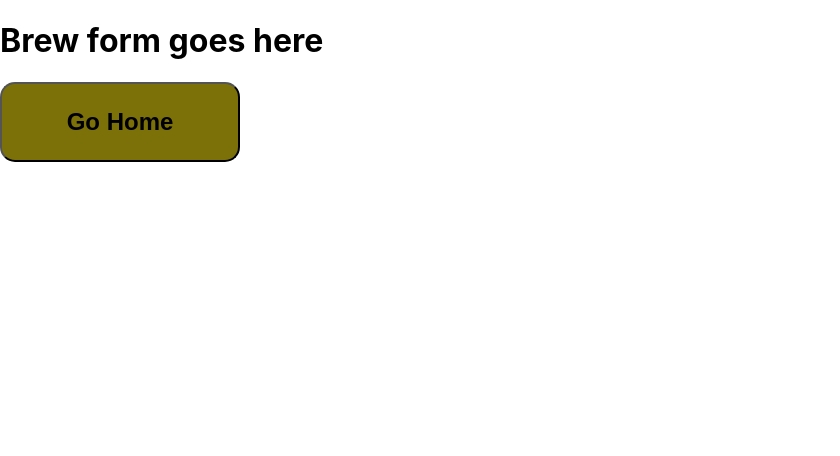
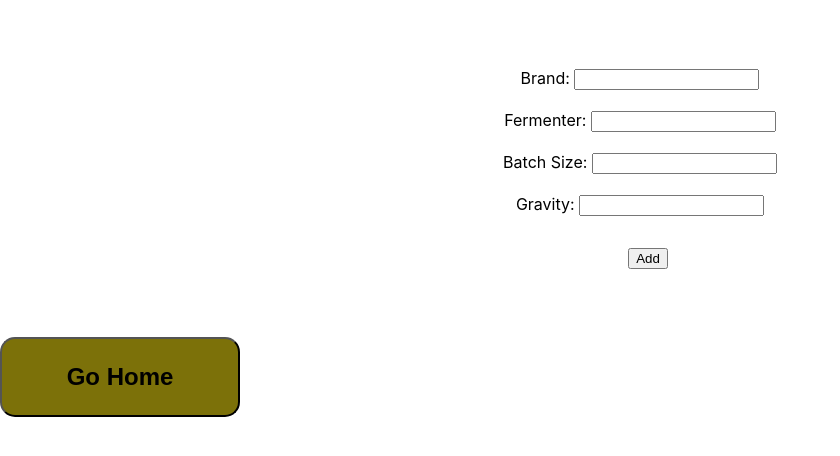
Before and after one commit to srsmith0/yeast-handler, a Next.js app: page /user/addbrew in a window 1280 px wide. Shown: the top 456 px of the page, without its empty margins (0-840 px from the left). Built offline with nearby package versions, Linux system fonts and the light colour scheme.

Commit message:
added addBrew component and cleaned up addYeast

```diff
--- a/components/AddBrew.tsx
+++ b/components/AddBrew.tsx
@@ -1,13 +1,108 @@
 import HomeButton from "../utils/HomeButton";
+import { useState } from "react";
+import styled from 'styled-components';
+
+import Input from '../utils/Input';
+
+
 
 const AddBrew = () => {
+    const [brand, setBrand] = useState('');
+    const [fermenter, setFermenter] = useState('');
+    const [batchSize, setBatchSize] = useState('');
+    const [gravity, setGravity] = useState('');
+
+    const brew = {
+        brand,
+        fermenter,
+        batchSize,
+        gravity
+    }
+
+    const clearData = () => {
+        setBrand('');
+        setFermenter('');
+        setBatchSize('');
+        setGravity('');
+    }
+    const handleSubmit = (e) => {
+        e.preventDefault()
+        //TODO: post to database
+        console.log(brew)
+        clearData();
+    };
 
     return (
         <>
-        <h1>Brew form goes here</h1>
+         <BrewForm id="brewForm" onSubmit={handleSubmit}>
+                <BrewInput>
+                    <Input required={true} value={brand} valueChange={setBrand} name="brand" title="Brand: " />
+                </BrewInput>
+                <BrewInput>
+                    <Input required={true} value={fermenter} valueChange={setFermenter} name="fermenter" title="Fermenter: " />
+                </BrewInput>
+                <BrewInput>
+                    <Input required={true} value={batchSize} valueChange={setBatchSize} name="batchSize" title="Batch Size: " />
+                </BrewInput>
+               <BrewInput>
+                    <Input required={true} value={gravity} valueChange={setGravity} name="gravity" title="Gravity: " />
+                </BrewInput>
+                  {/*<BrewInput>
+                    <Input required={true} value={source} valueChange={setSource} name="source" title="Source: " />
+                </BrewInput>
+                <BrewInput>
+                    <Input required={true} value={supplier} valueChange={setSupplier} name="supplier" title="Supplier: " />
+                </BrewInput>
+                <BrewInput>
+                    <Input required={true} value={quantity} valueChange={setQuantity} name="quantity" title="Quantity: " />
+                </BrewInput>
+                <BrewInput>
+                    <label htmlFor="propType">Choose Prop Type: </label>
+                    <select id="propType" name="propType" onChange={changeProp}>
+                        <option value="Direct" selected>Direct</option>
+                        <option value="One Step">One Step</option>
+                        <option value="Two Step">Two Step</option>
+                    </select>
+                </BrewInput>
+                {propType==="One Step" ?
+                <BrewInput>
+                    <Input required={true} value={propWort} valueChange={setPropWort} name="propWort" title="Prop Brand: " />
+                    <Input required={true} value={propVolume} valueChange={setPropVolume} name="propVolume" title="Prop Volume: " />
+                    <Input required={true} value={propPlato} valueChange={setPropPlato} name="propPlato" title="Prop Plato: " />
+                </BrewInput>
+                : null}
+                {propType==="Two Step" ?
+                 <BrewInput>
+                    <p>First Prop:</p>
+                    <Input required={true} value={propWort} valueChange={setPropWort} name="propWort" title="Prop Brand: " />
+                    <Input required={true} value={propVolume} valueChange={setPropVolume} name="propVolume" title="Prop Volume: " />
+                    <Input required={true} value={propPlato} valueChange={setPropPlato} name="propPlato" title="Prop Plato: " />
+                    <p>Second Prop:</p>
+                    <Input required={true} value={propWortTwo} valueChange={setPropWortTwo} name="propWortTwo" title="Prop Brand: " />
+                    <Input required={true} value={propVolumeTwo} valueChange={setPropVolumeTwo} name="propVolumeTwo" title="Prop Volume: " />
+                    <Input required={true} value={propPlatoTwo} valueChange={setPropPlatoTwo} name="propPlatoTwo" title="Prop Plato: " />
+                </BrewInput>
+                : null} */}
+
+                <AddBrewButton type="submit"> Add </AddBrewButton>
+            </BrewForm>
+
+        <br />
         <HomeButton />
         </>
     )
 };
 
 export default AddBrew;
+
+const BrewForm = styled.form`
+    text-align: center;
+    padding: 3rem;
+`
+const BrewInput = styled.span `
+    margin: 1rem;
+`
+
+const AddBrewButton = styled.button `
+    margin-top: 2rem;
+`
--- a/package.json
+++ b/package.json
@@ -18,6 +18,7 @@
     "mongoose": "^6.9.0",
     "next": "13.0.5",
     "react": "18.2.0",
+    "react-calendar": "^4.0.0",
     "react-dom": "18.2.0",
     "styled-components": "^5.3.6",
     "typescript": "4.9.3"
--- a/pages/user/addyeast.tsx
+++ b/pages/user/addyeast.tsx
@@ -2,7 +2,7 @@ import AddYeast from "../../components/AddYeast";
 import HomeButton from "../../utils/HomeButton";
 
 const AddNewYeast = () => {
-
+//add prop types
     return (
         <>
             <AddYeast />
--- a/pages/user/pitches.tsx
+++ b/pages/user/pitches.tsx
@@ -1,5 +1,6 @@
 import Link from "next/link";
 import AddBrew from "../../components/AddBrew";
+import YeastCalendar from "../../components/YeastCalendar";
 import HomeButton from "../../utils/HomeButton";
 
 const Pitches = () => {
@@ -13,7 +14,7 @@ const Pitches = () => {
     //when assigning tanks, must have full history of yeast go to new tank
     return (
         <>
-
+        <YeastCalendar />
         <Link href='./addbrew'>Add a Brew</Link> <HomeButton />
         </>
     )
```
Also changed, not shown: components/AddYeast.tsx (+10 -8 lines), components/YeastCalendar.tsx (added, +15 -0 lines), pages/api/yeast.ts (line endings or trailing spaces), 1 other file (tests, documents, lock files or other folders).
